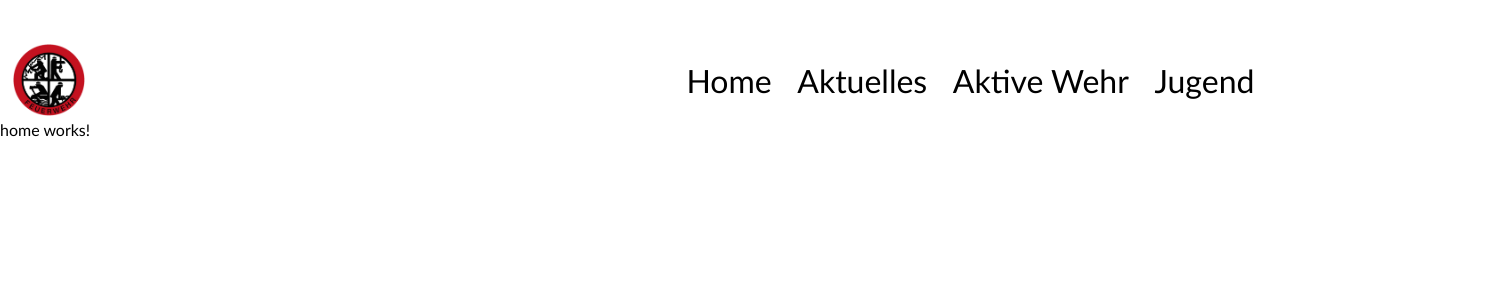
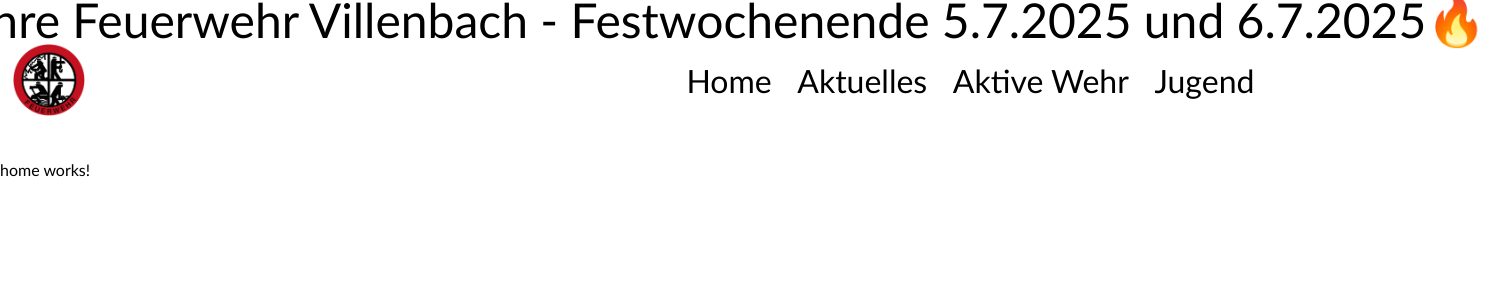
Before and after one commit to gorgoroth31/ffw-villenbach, an Angular app in the folder ff-villenbach/: page /home in a window 1280 px wide. Shown: the top 300 px of the page, 1486 px wide, since content can reach past the window. Built offline with nearby package versions, Linux system fonts and the light colour scheme.

Commit message:
add banner

```diff
--- a/ff-villenbach/src/app/header/header.component.css
+++ b/ff-villenbach/src/app/header/header.component.css
@@ -1,5 +1,14 @@
 * {
   --height: 10vh;
+}
+
+.banner {
+  display: flex;
+  justify-content: center;
+  align-items: center;
+  height: 5vh;
+  font-size: 3em;
+  text-wrap: nowrap;
 }
 
 .header-container {
--- a/ff-villenbach/src/app/header/header.component.html
+++ b/ff-villenbach/src/app/header/header.component.html
@@ -1,3 +1,10 @@
+@if (showBanner) {
+  <div class="banner">
+    <p>
+    {{bannerMessage}}
+    </p>
+  </div>
+}
 <div [ngClass]="{'header-container' : true, 'with-banner' : showBanner, 'without-banner' : !showBanner}">
   <img id="logo" src="assets/img/stock/logo.png" alt="logo der feuerwehr villenbach">
   <nav id="menu-options-pc">
--- a/ff-villenbach/src/app/header/header.component.ts
+++ b/ff-villenbach/src/app/header/header.component.ts
@@ -22,6 +22,8 @@ export class HeaderComponent {
 
   showBanner: boolean = true;
 
+  bannerMessage: string = "🔥150 Jahre Feuerwehr Villenbach - Festwochenende 5.7.2025 und 6.7.2025🔥"
+
   toggleMobileNavbar() {
     let message = this.mobileMenuOpen ? "menu is now closed" : "menu is now open"
     console.log(message)
```
